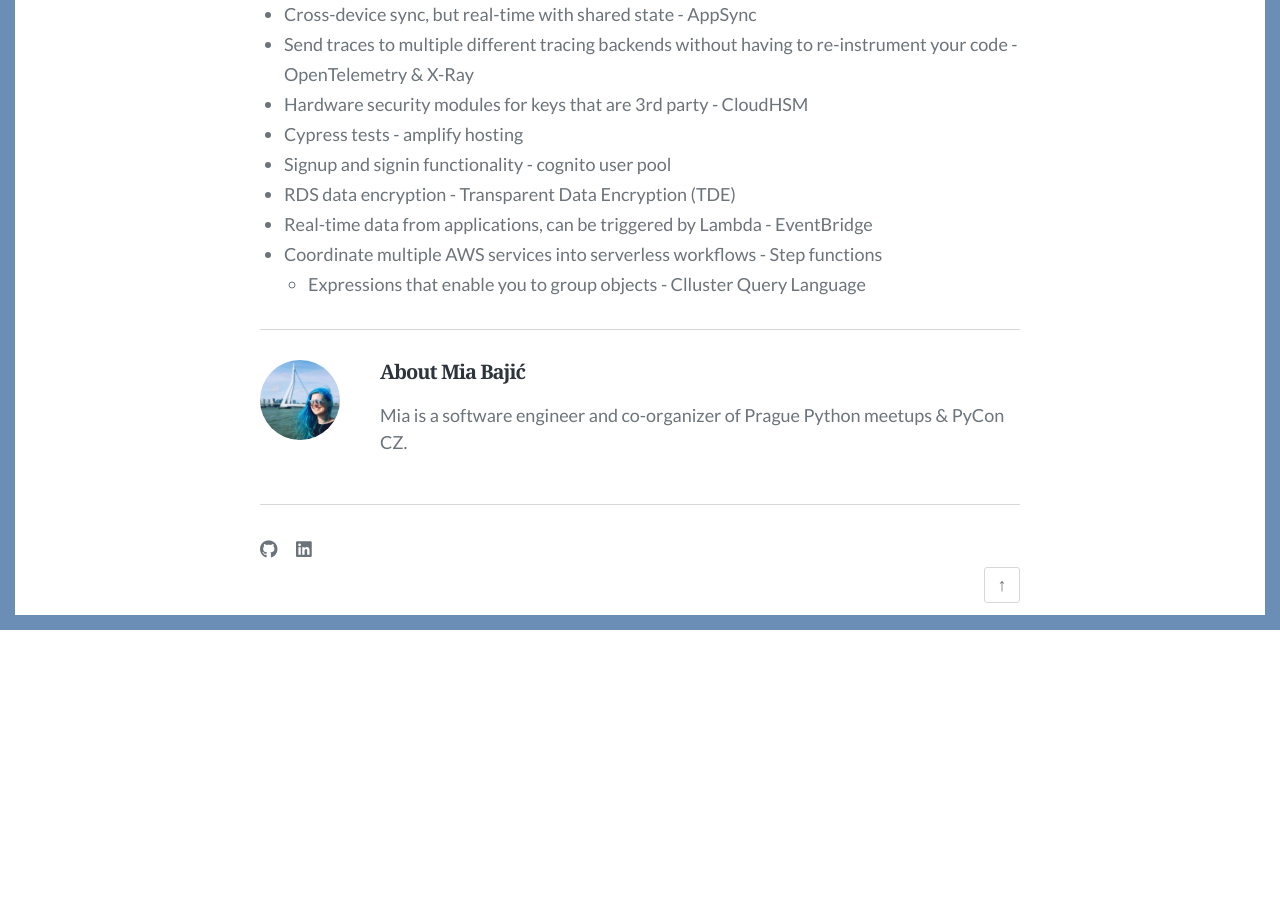
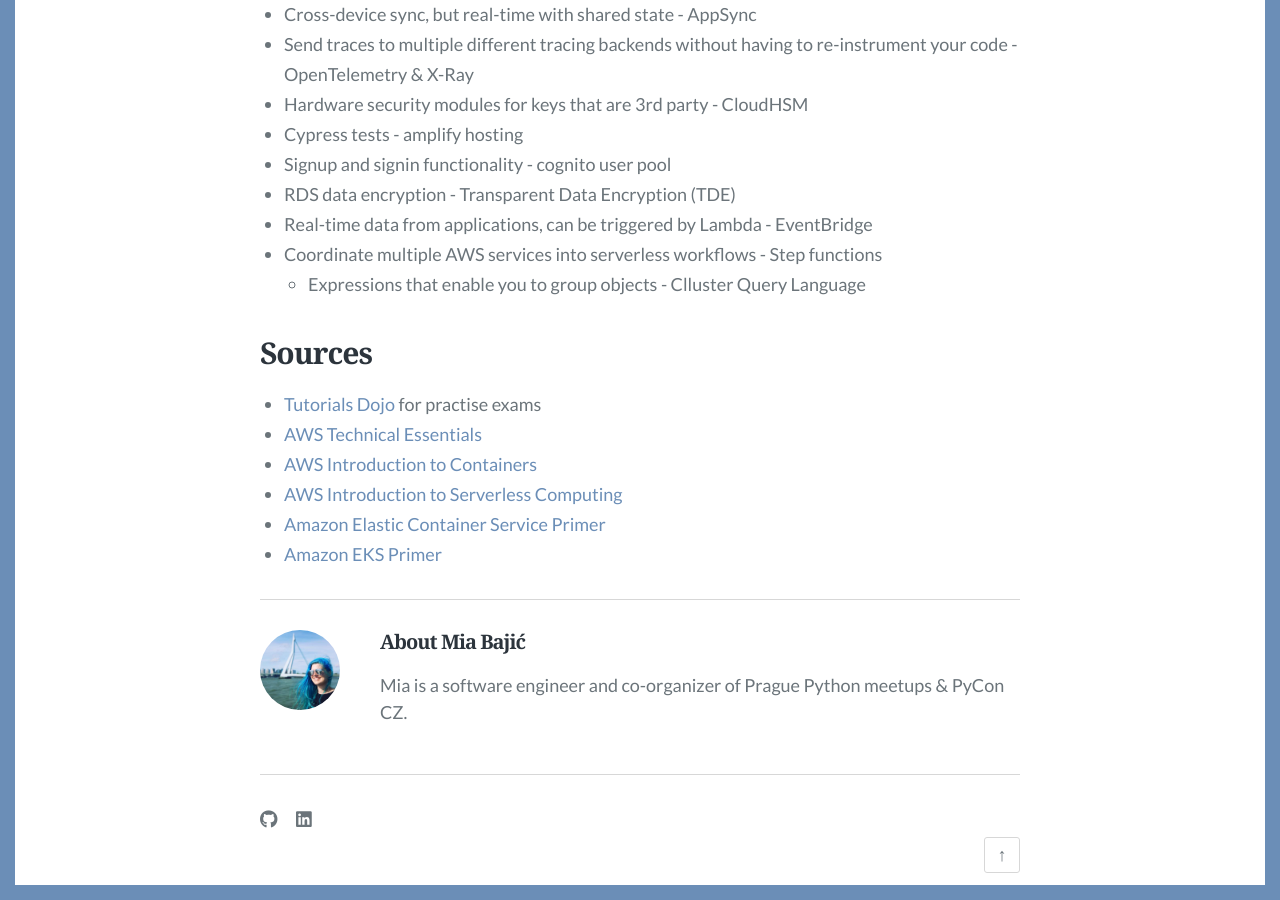
Before and after one commit to clytaemnestra/tech-blog, a Jekyll site: the page built from _posts/2024-03-13-all-about-aws.md, in a window 1280 px wide and 900 px high, scrolled down 29844 px. Built offline with Jekyll 4.4.1, drawn with Linux system fonts in a browser that asks for light colours; some web fonts are replaced; before the commit the page ends 30474 px from its top, so only the background shows below that.

Commit message:
Add sources

```diff
--- a/_posts/2024-03-13-all-about-aws.md
+++ b/_posts/2024-03-13-all-about-aws.md
@@ -811,3 +811,11 @@
 * Real-time data from applications, can be triggered by Lambda - EventBridge
 * Coordinate multiple AWS services into serverless workflows - Step functions
     * Expressions that enable you to group objects - Clluster Query Language
+
+## Sources
+* [Tutorials Dojo](https://portal.tutorialsdojo.com) for practise exams
+* [AWS Technical Essentials](https://explore.skillbuilder.aws/learn/course/external/view/elearning/1851/aws-technical-essentials)
+* [AWS Introduction to Containers](https://explore.skillbuilder.aws/learn/course/external/view/elearning/106/introduction-to-containers?da=sec&sec=prep)
+* [AWS Introduction to Serverless Computing](https://explore.skillbuilder.aws/learn/course/external/view/elearning/37/introduction-to-serverless-development?da=sec&sec=prep)
+* [Amazon Elastic Container Service Primer](https://explore.skillbuilder.aws/learn/course/external/view/elearning/91/amazon-elastic-container-service-ecs-primer?da=sec&sec=prep)
+* [Amazon EKS Primer](https://explore.skillbuilder.aws/learn/course/external/view/elearning/57/amazon-elastic-kubernetes-service-eks-primer?da=sec&sec=prep)
```
